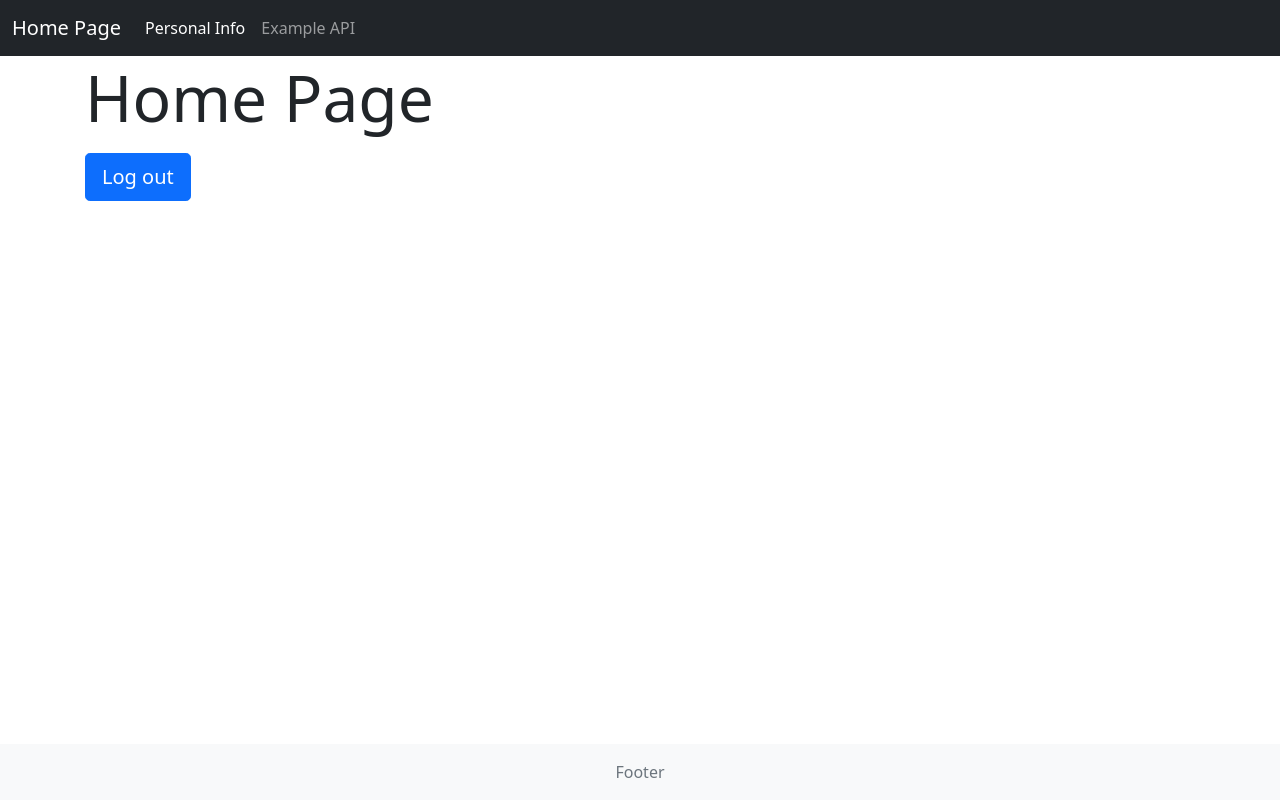
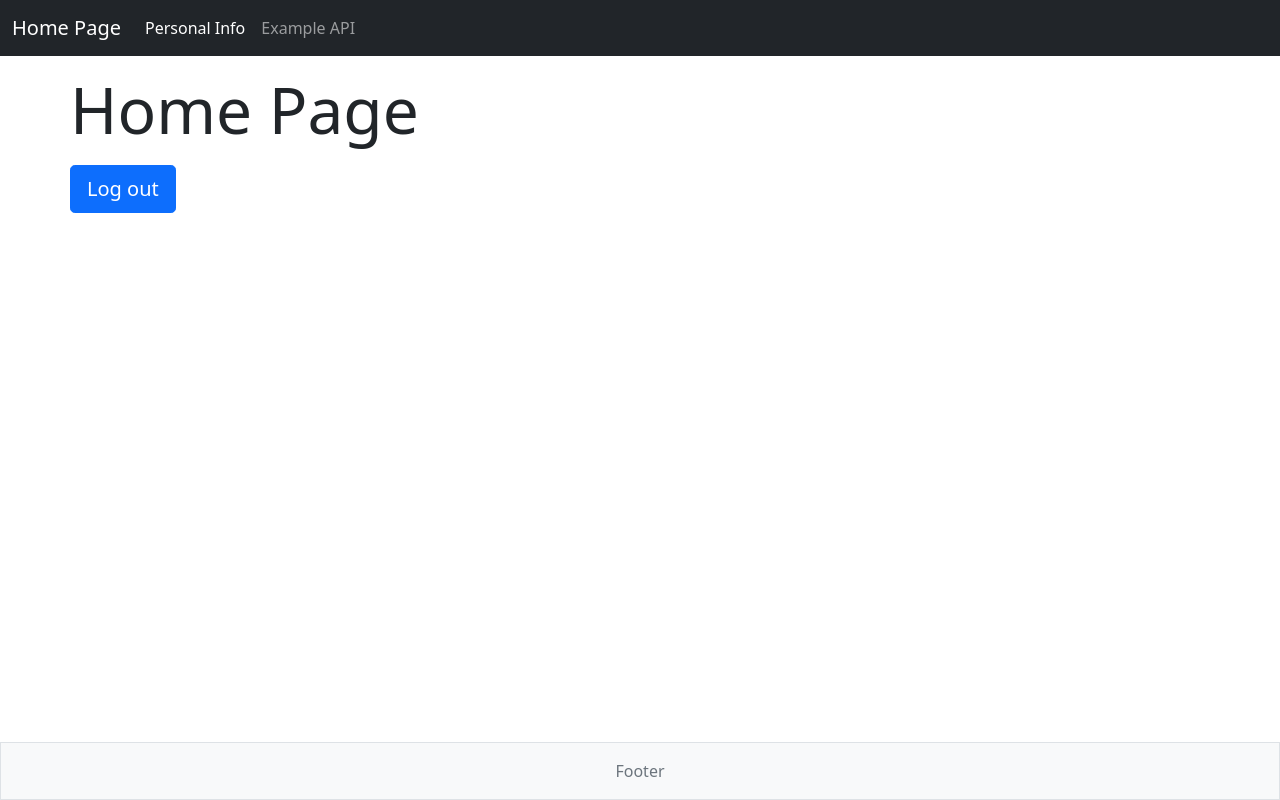
Before and after one commit to HenryLee84/Frontend, a Vue app: page / in a window 1280 px wide. Built offline with nearby package versions, Linux system fonts and the light colour scheme.

Commit message:
調整基礎頁面的一些class
改用flex-grow-1讓main占滿全部的欄位，並移除多餘的div層
不用fixed-top固定header

```diff
--- a/src/views/BaseLayout.vue
+++ b/src/views/BaseLayout.vue
@@ -27,7 +27,7 @@ function clickHeader(id) {
 <template>
   <header>
     <!-- Fixed navbar -->
-    <nav class="navbar navbar-expand-md navbar-dark fixed-top bg-dark">
+    <nav class="navbar navbar-expand-md navbar-dark bg-dark">
       <div class="container-fluid">
         <slot name="header">
           <a
@@ -70,24 +70,15 @@ function clickHeader(id) {
   </header>
 
   <!-- Begin page content -->
-  <main class="flex-shrink-0">
-    <div class="container">
-      <!-- <h1 class="mt-5">
-        Sticky footer with fixed navbar
+  <main class="pt-3 flex-grow-1 container p-0">
+    <slot>
+      <h1 class="mt-5">
+        Main
       </h1>
-      <p class="lead">
-        Pin a footer to the bottom of the viewport in desktop browsers with this custom HTML and CSS. A fixed navbar has been added with <code class="small">padding-top: 60px;</code> on the <code class="small">main &gt; .container</code>.
-      </p>
-      <p>Back to <a href="../examples/sticky-footer/">the default sticky footer</a> minus the navbar.</p> -->
-      <slot>
-        <h1 class="mt-5">
-          Main
-        </h1>
-      </slot>
-    </div>
+    </slot>
   </main>
 
-  <footer class="mt-auto py-3 bg-light">
+  <footer class="py-3 bg-light border">
     <div class="container text-center">
       <span class="text-muted">
         Footer
@@ -95,12 +86,3 @@ function clickHeader(id) {
     </div>
   </footer>
 </template>
-
-<style>
-
-main > .container {
-  padding: 60px 15px 0;
-}
-
-
-</style>
```
